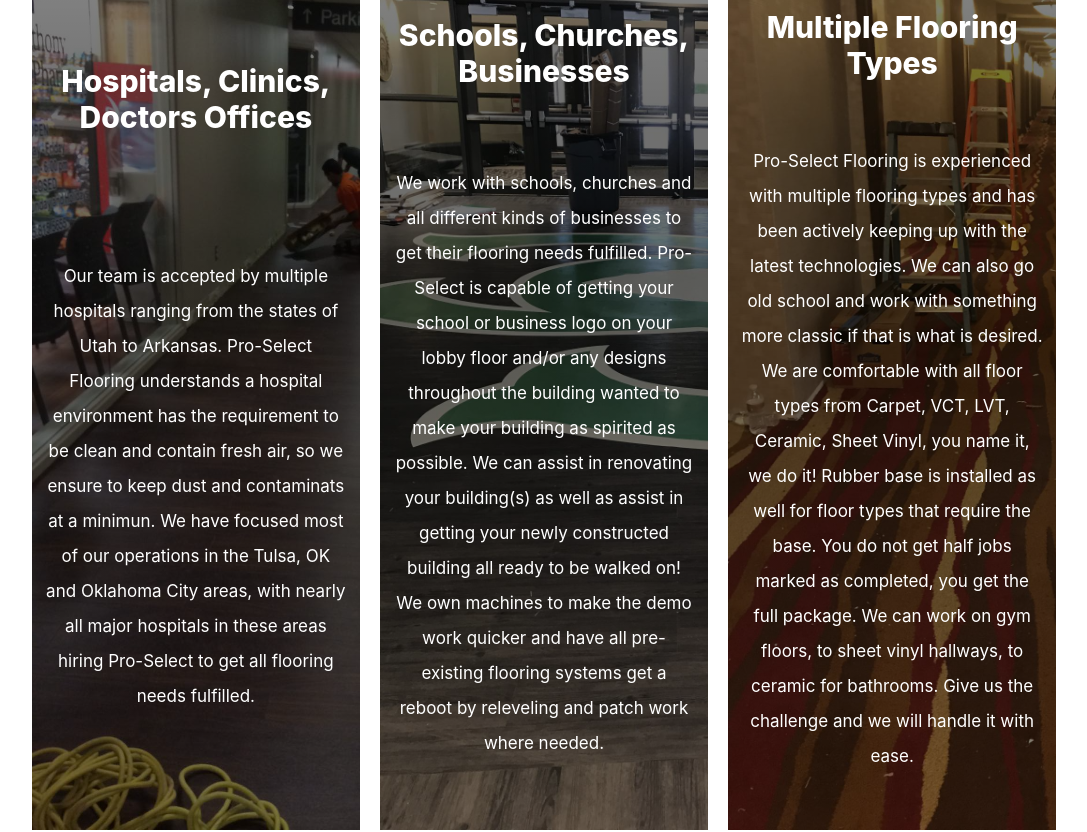
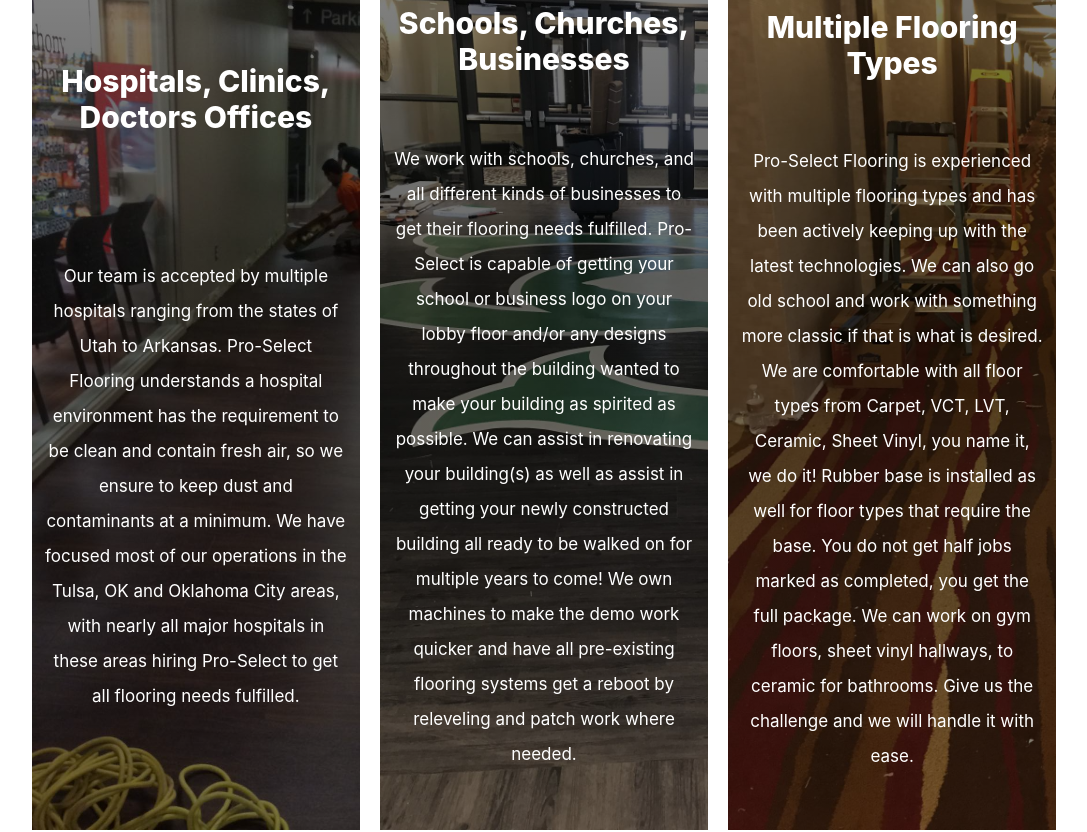
Before and after one commit to Perezented/PSF, a React (Create React App) app: page / in a window 1280 px wide. Shown: the part 820-1652 px from the top of the page, without its empty margins (96-1183 px from the left). Built offline with nearby package versions, Linux system fonts and the light colour scheme.

Commit message:
More typo fixes in TriSection

```diff
--- a/src/components/subhome/TriSection.js
+++ b/src/components/subhome/TriSection.js
@@ -12,25 +12,26 @@ export default function TriSection() {
             Our team is accepted by multiple hospitals ranging from the states
             of Utah to Arkansas. Pro-Select Flooring understands a hospital
             environment has the requirement to be clean and contain fresh air,
-            so we ensure to keep dust and contaminats at a minimun. We have
+            so we ensure to keep dust and contaminants at a minimum. We have
             focused most of our operations in the Tulsa, OK and Oklahoma City
             areas, with nearly all major hospitals in these areas hiring
-            Pro-Select to get all flooring needs fulfilled.{" "}
+            Pro-Select to get all flooring needs fulfilled.
           </p>
         </div>
         <div className="school">
           <i className="fas fa-school  fa-4x" />
           <h4>Schools, Churches, Businesses</h4>
           <p>
-            We work with schools, churches and all different kinds of businesses
-            to get their flooring needs fulfilled. Pro-Select is capable of
-            getting your school or business logo on your lobby floor and/or any
-            designs throughout the building wanted to make your building as
-            spirited as possible. We can assist in renovating your building(s)
-            as well as assist in getting your newly constructed building all
-            ready to be walked on! We own machines to make the demo work quicker
-            and have all pre-existing flooring systems get a reboot by
-            releveling and patch work where needed.
+            We work with schools, churches, and all different kinds of
+            businesses to get their flooring needs fulfilled. Pro-Select is
+            capable of getting your school or business logo on your lobby floor
+            and/or any designs throughout the building wanted to make your
+            building as spirited as possible. We can assist in renovating your
+            building(s) as well as assist in getting your newly constructed
+            building all ready to be walked on for multiple years to come! We
+            own machines to make the demo work quicker and have all pre-existing
+            flooring systems get a reboot by releveling and patch work where
+            needed.
           </p>
         </div>
         <div className="floortypes">
@@ -44,9 +45,9 @@ export default function TriSection() {
             Carpet, VCT, LVT, Ceramic, Sheet Vinyl, you name it, we do it!
             Rubber base is installed as well for floor types that require the
             base. You do not get half jobs marked as completed, you get the full
-            package. We can work on gym floors, to sheet vinyl hallways, to
-            ceramic for bathrooms. Give us the challenge and we will handle it
-            with ease.
+            package. We can work on gym floors, sheet vinyl hallways, to ceramic
+            for bathrooms. Give us the challenge and we will handle it with
+            ease.
           </p>
         </div>
       </div>
```
